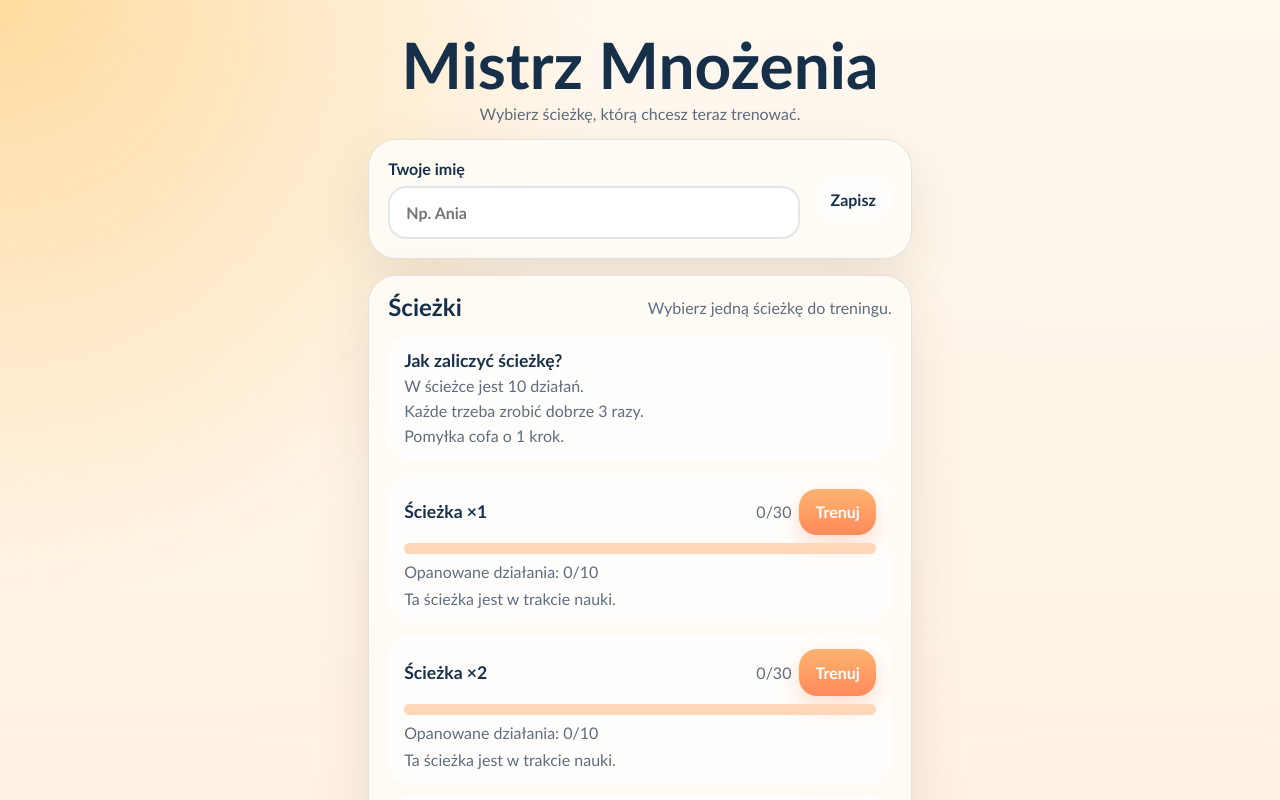
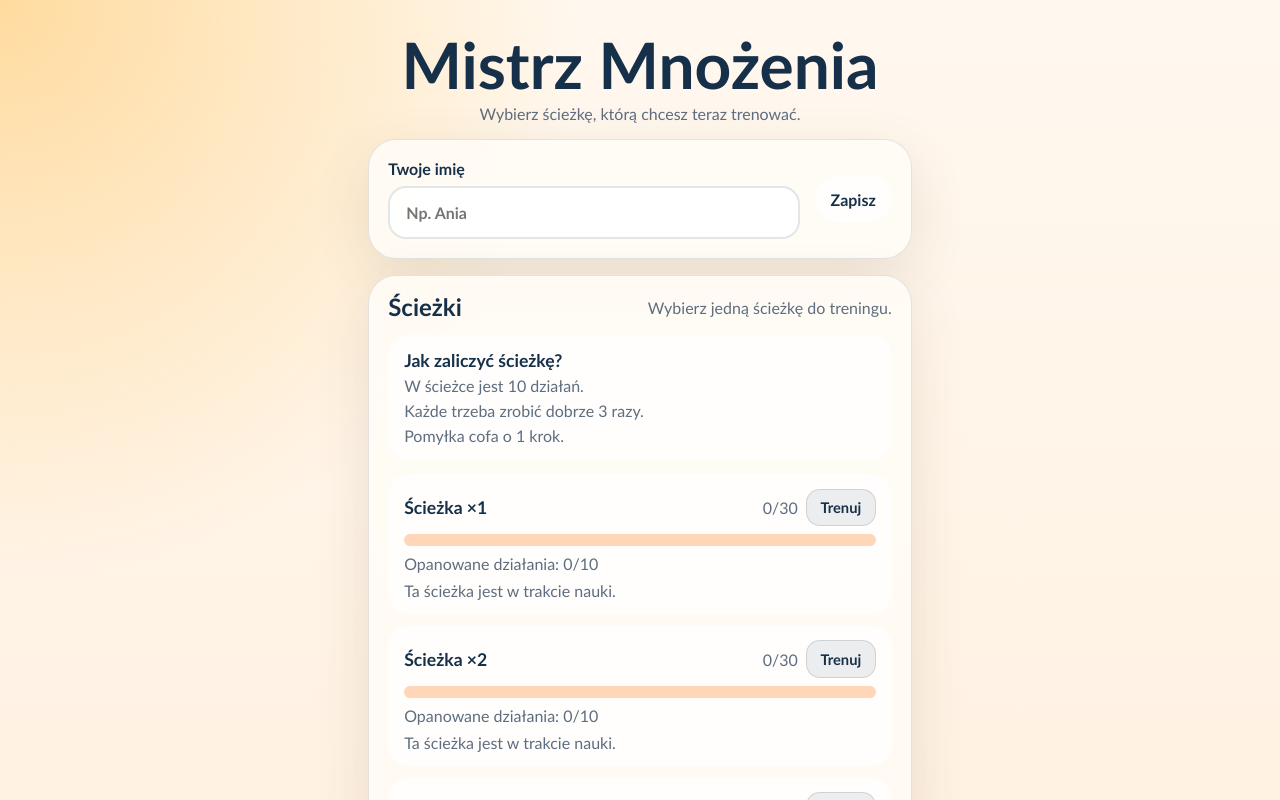
Before and after one commit to tmdoit/multiply-champion, a React (Vite) app: page / in a window 1280 px wide. Shown: the top 800 px of the page. Built offline with nearby package versions, Linux system fonts and the light colour scheme.

Commit message:
Refine train button styling

```diff
--- a/src/styles.css
+++ b/src/styles.css
@@ -199,17 +199,19 @@ input {
 }
 
 .trainButton {
-  min-height: 2.9rem;
-  padding: 0 1rem;
-  border-radius: 18px;
-  background: linear-gradient(180deg, #ffb36f 0%, #ff8a5b 100%);
-  color: white;
+  min-height: 2.35rem;
+  padding: 0 0.85rem;
+  border-radius: 14px;
+  background: rgba(22, 48, 74, 0.08);
+  color: #16304a;
+  font-size: 0.92rem;
   font-weight: 900;
-  box-shadow: 0 10px 24px rgba(255, 138, 91, 0.28);
+  border: 1px solid rgba(22, 48, 74, 0.14);
 }
 
 .trainButton:hover {
   transform: translateY(-1px);
+  background: rgba(22, 48, 74, 0.12);
 }
 
 .large {
```
